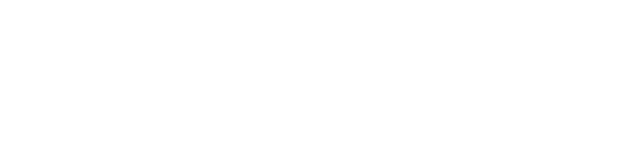
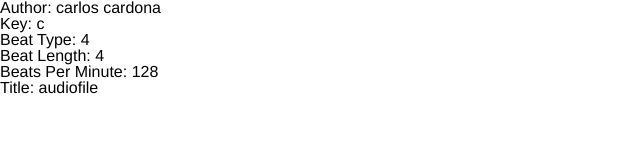
Before and after one commit to cgcardona/audiofile_core, a plain HTML site: page index.html in a window 1280 px wide. Shown: the whole page, without its empty margins (0-640 px from the left). Drawn offline with Linux system fonts and the light colour scheme.

Commit message:
Basic encapsulation in an Audiofile object.

```diff
--- a/index.html
+++ b/index.html
@@ -40,6 +40,26 @@
         <div data-note data-pitch='0' data-octave='4' data-duration='4'></div>
       </div>
     </div>
+    <div id='output'>
+      <div id='author'>
+        Author: <span></span>
+      </div>
+      <div id='key'>
+        Key: <span></span>
+      </div>
+      <div id='beatType'>
+        Beat Type: <span></span>
+      </div>
+      <div id='beatLength'>
+        Beat Length: <span></span>
+      </div>
+      <div id='bpm'>
+        Beats Per Minute: <span></span>
+      </div>
+      <div id='title'>
+        Title: <span></span>
+      </div>
+    </div>
     <script src="js/jquery.js"></script>
     <script src="js/underscore.js"></script>
     <script src="js/scripts.js"></script>
--- a/js/scripts.js
+++ b/js/scripts.js
@@ -1,6 +1,9 @@
 window.onload = function(){
+  'use strict';
+  var Audiofile = {
+    parser : function(){
       var info = document.querySelector('[data-piece]');
-  var output = {
+      this.output = {
         author : info.dataset.author,
         key: info.dataset.key,
         beatType: info.dataset.beatType,
@@ -14,4 +17,21 @@ window.onload = function(){
           //console.log(el);
         }
       );
+    },
+    canvas : function(){
+      document.querySelector('#author span').innerHTML = this.output.author
+      document.querySelector('#key span').innerHTML = this.output.key
+      document.querySelector('#beatType span').innerHTML = this.output.beatType
+      document.querySelector('#beatLength span').innerHTML = this.output.beatLength
+      document.querySelector('#bpm span').innerHTML = this.output.bpm
+      document.querySelector('#title span').innerHTML = this.output.title
+    },
+    speaker : function(){
+      console.log('coming to you from the speaker!');
     }
+  };
+
+  Audiofile.parser();
+  Audiofile.canvas();
+  Audiofile.speaker();
+}
```
Also changed, not shown: 1 other file. Lines whose indentation alone changed are shown as unchanged.
